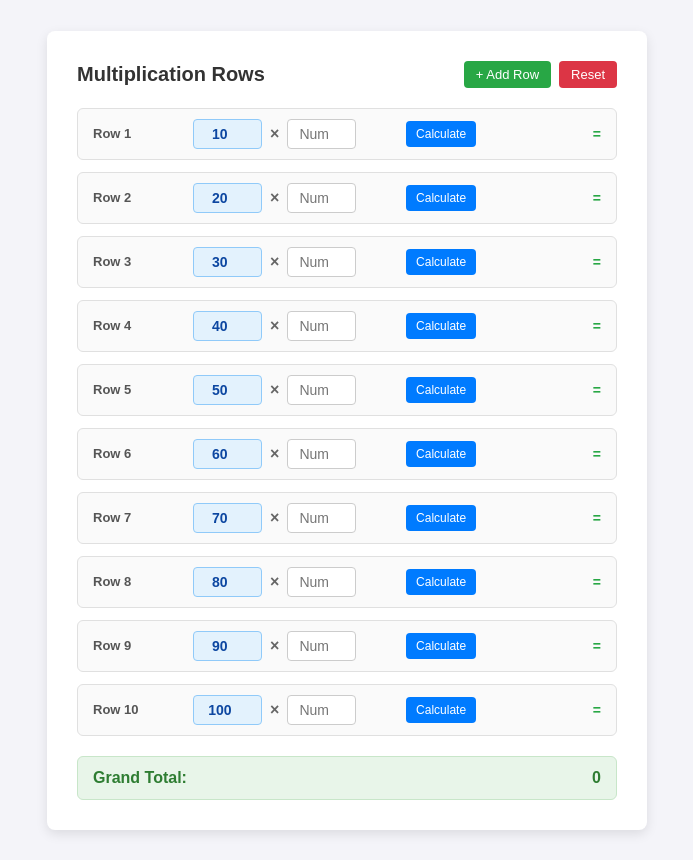
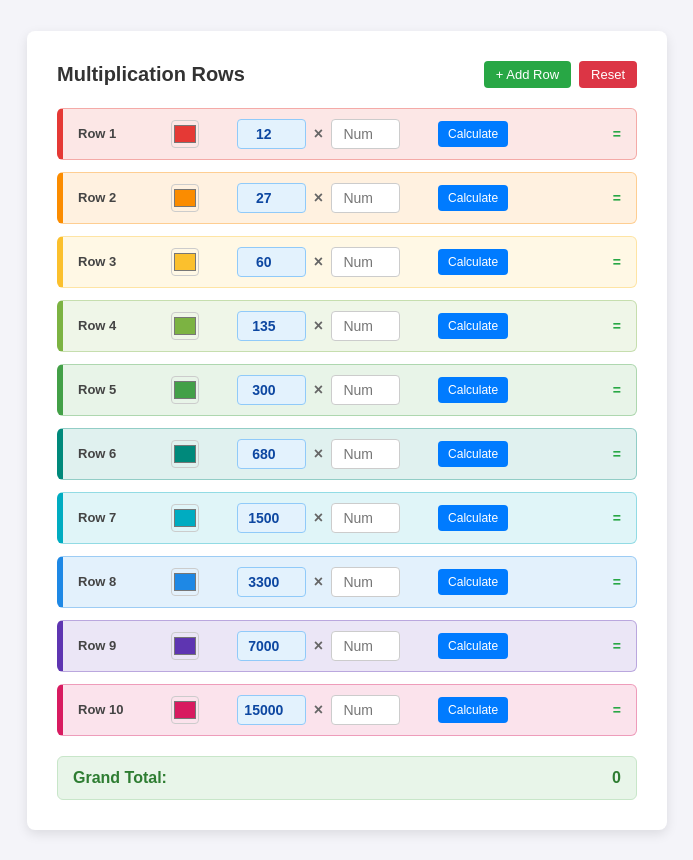
Before and after one commit to earl05-king/Calculate, a plain HTML site: page index.html in a window 1280 px wide. Shown: the whole page, without its empty margins (293-986 px from the left). Drawn offline with Linux system fonts and the light colour scheme.

Commit message:
Update index.html
Updated the multiplication rows calculator to include custom default values and row colors.

```diff
--- a/index.html
+++ b/index.html
@@ -3,7 +3,7 @@
 <head>
     <meta charset="UTF-8">
     <meta name="viewport" content="width=device-width, initial-scale=1.0">
-    <title>Multiplication Rows with Custom Defaults</title>
+    <title>Multiplication Rows with Custom Defaults & Colors</title>
     <style>
         body {
             font-family: Arial, sans-serif;
@@ -20,7 +20,7 @@
             padding: 30px;
             border-radius: 8px;
             box-shadow: 0 4px 12px rgba(0, 0, 0, 0.1);
-            width: 540px;
+            width: 580px;
             max-width: 95%;
         }
         .header-container {
@@ -73,20 +73,31 @@
             padding: 10px 15px;
             margin-bottom: 12px;
             border: 1px solid #e0e0e0;
+            border-left-width: 6px;
             border-radius: 6px;
+            transition: background-color 0.2s ease, border-color 0.2s ease;
         }
         .row-label {
             font-weight: bold;
-            color: #555;
+            color: #444;
             font-size: 13px;
-            width: 50px;
+            width: 55px;
+        }
+        .color-picker {
+            width: 28px;
+            height: 28px;
+            padding: 0;
+            border: 1px solid #ccc;
+            border-radius: 4px;
+            cursor: pointer;
+            background: none;
         }
         .inputs-group {
             display: flex;
             align-items: center;
             gap: 8px;
         }
-        .calc-row input {
+        .calc-row input[type="number"] {
             width: 55px;
             padding: 6px;
             border: 1px solid #ccc;
@@ -164,7 +175,54 @@
         let rowResults = {};
 
         // Define your custom default values for the first column here!
-        const defaultFirstColumnValues = [10, 20, 30, 40, 50, 60, 70, 80, 90, 100];
+        const defaultFirstColumnValues = [12, 27, 60, 135, 300, 680, 1500, 3300, 7000, 15000];
+
+        // =====================================================================
+        // CUSTOMIZE ROW COLORS HERE
+        // Key = Row number (1, 2, 3, ...), Value = { bg, border, accent }
+        // You can use hex (#ffebee), rgb(), or named colors (lightcoral).
+        // =====================================================================
+        const defaultRowColors = {
+            1: { bg: "#ffebee", border: "#ef9a9a", accent: "#e53935" },
+            2: { bg: "#fff3e0", border: "#ffcc80", accent: "#fb8c00" },
+            3: { bg: "#fffde7", border: "#fff59d", accent: "#fbc02d" },
+            4: { bg: "#f1f8e9", border: "#c5e1a5", accent: "#7cb342" },
+            5: { bg: "#e8f5e9", border: "#a5d6a7", accent: "#43a047" },
+            6: { bg: "#e0f2f1", border: "#80cbc4", accent: "#00897b" },
+            7: { bg: "#e0f7fa", border: "#80deea", accent: "#00acc1" },
+            8: { bg: "#e3f2fd", border: "#90caf9", accent: "#1e88e5" },
+            9: { bg: "#ede7f6", border: "#b39ddb", accent: "#5e35b1" },
+            10: { bg: "#fce4ec", border: "#f48fb1", accent: "#d81b60" }
+        };
+
+        // Fallback color palette for extra rows beyond row 10
+        const extraRowPalette = [
+            { bg: "#f3e5f5", border: "#ce93d8", accent: "#8e24aa" },
+            { bg: "#efebe9", border: "#bcaaa4", accent: "#6d4c41" },
+            { bg: "#eceff1", border: "#b0bec5", accent: "#546e7a" }
+        ];
+
+        function getColorConfigForRow(num) {
+            if (defaultRowColors[num]) {
+                return defaultRowColors[num];
+            }
+            return extraRowPalette[(num - 1) % extraRowPalette.length];
+        }
+
+        function applyRowColor(rowNum, accentHex) {
+            const rowDiv = document.getElementById('row_' + rowNum);
+            if (!rowDiv) return;
+
+            // Lighten accentHex slightly for a soft row background tint
+            const cleanHex = accentHex.replace('#', '');
+            const r = parseInt(cleanHex.substring(0, 2), 16);
+            const g = parseInt(cleanHex.substring(2, 4), 16);
+            const b = parseInt(cleanHex.substring(4, 6), 16);
+
+            rowDiv.style.backgroundColor = `rgba(${r}, ${g}, ${b}, 0.12)`;
+            rowDiv.style.borderColor = `rgba(${r}, ${g}, ${b}, 0.35)`;
+            rowDiv.style.borderLeftColor = accentHex;
+        }
 
         // Function to add a single row dynamically
         function addRow(multiplierVal = null, numVal = "") {
@@ -180,6 +238,7 @@
                 defaultMultiplier = rowCount; // fallback for extra rows
             }
 
+            const colorCfg = getColorConfigForRow(rowCount);
             rowResults[rowCount] = 0;
 
             let container = document.getElementById('rows-container');
@@ -189,6 +248,7 @@
 
             rowDiv.innerHTML = `
                 <span class="row-label">Row ${rowCount}</span>
+                <input type="color" class="color-picker" id="color_${rowCount}" value="${colorCfg.accent}" title="Change Row ${rowCount} color" oninput="applyRowColor(${rowCount}, this.value)">
                 <div class="inputs-group">
                     <input type="number" id="n${rowCount}_a" class="multiplier-input" value="${defaultMultiplier}">
                     <span class="operator">×</span>
@@ -199,6 +259,7 @@
             `;
 
             container.appendChild(rowDiv);
+            applyRowColor(rowCount, colorCfg.accent);
         }
 
         // Calculate a specific row and update the Grand Total
```
